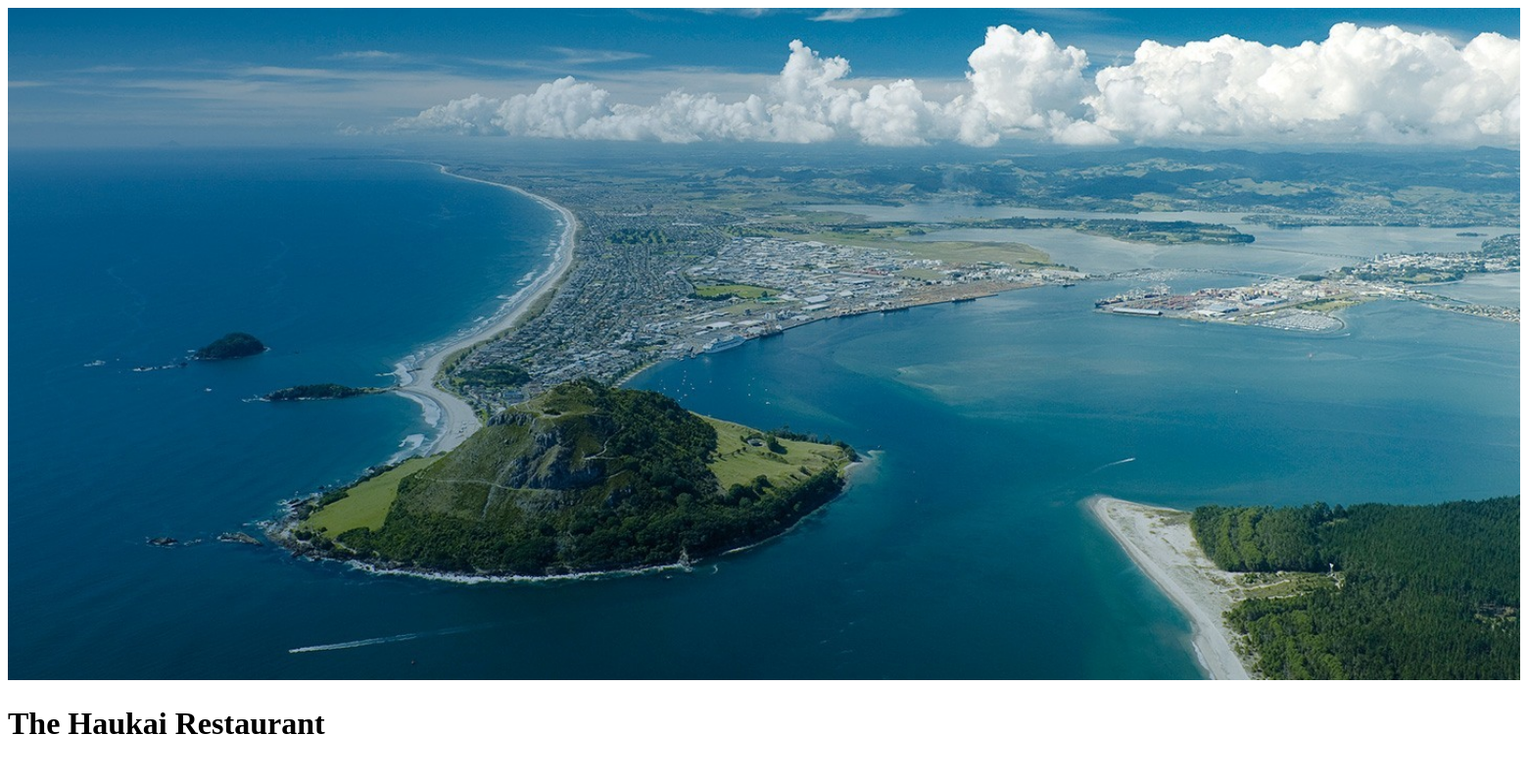
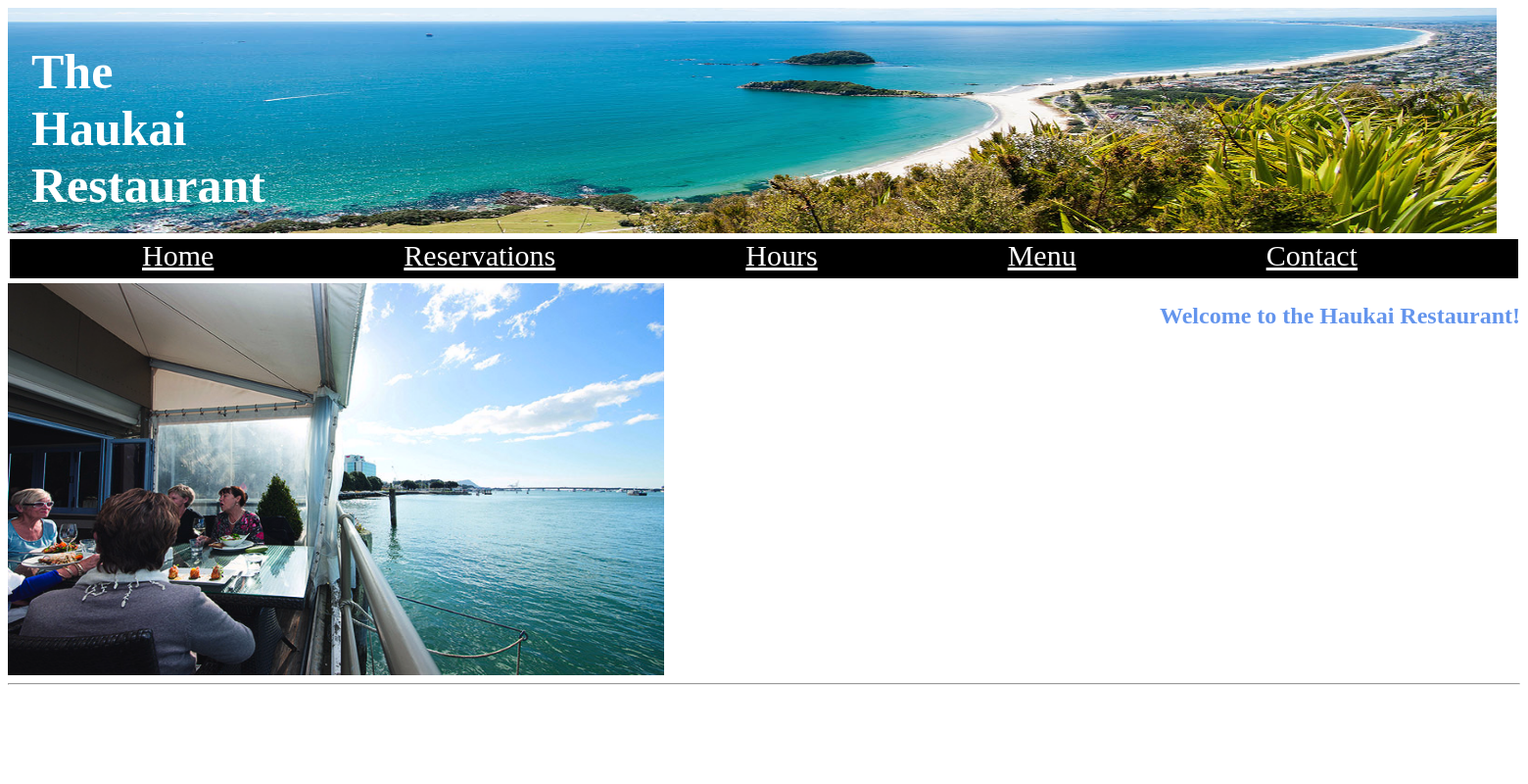
Before and after one commit to CeliaEva98/CeliaEva98.github.io, a PHP site: page / in a window 1560 px wide. Shown: the whole page at 98% size. Run offline with PHP 8.4, Linux system fonts and the light colour scheme.

Commit message:
updated main page

```diff
--- a/index.html
+++ b/index.html
@@ -7,13 +7,26 @@
     </head>
     <body>
         <header class="header">
-            <div class="container">
-                <img id="headerimage" src="images/BOP.jpg" alt="Bird's eye-view of the Bay of Plenty">
-                <div class="text-block">
-                    <h1>The Haukai Restaurant</h1>
+                <div class="relative">
+                    <img class="BOP" src="images/BOP.jpg" alt="Bird's eye-view of the Bay of Plenty">
+                    <h1 class="absolute-text">The Haukai Restaurant</h1>
                 </div>
-            </div>
+        </header>
 
-        </header>
+        <ul class="navmenu">
+            <li><a href="index.html">Home</a></li>
+            <li><a href ="reservations.html">Reservations</a></li>
+            <li><a href="hours.html">Hours</a></li>
+            <li><a href="menu.html">Menu</a></li>
+            <li><a href="contact.html">Contact</a></li>
+        </ul>
+
+        <img class="restaurantimg1" src="images/restaurantview.jpg" alt="The view of the ocean from the Haukai Restaurant with
+        some guests enjoying their meals">
+
+        <h2 class="welcome"> Welcome to the Haukai Restaurant!</h2>
+
+        <hr>
+
     </body>
 </html>
--- a/styles/styles.css
+++ b/styles/styles.css
@@ -1,10 +1,51 @@
-#headerimage {
-    position: relative;
-    width: 100%;
-    height:1%;
+.relative {
+    position:relative;
+    width:60px;
 }
+.absolute-text{
+    position: absolute;
+    bottom:0;
+    font-size:50px;
+    padding:40%;
+    width:110%;
+    text-align:center;
+    color:white;
+    margin:0;
 
-#text-block{
-    position: absolute;
+}
+.BOP {
+    height:230px;
+    width:1520px;
+
+}
+.navmenu{
+    margin:2px;
+    margin-bottom:5px;
+    background-color: black;
+    height:40px;
+}
+.navmenu li{
+    display:inline;
+    font-size:30px;
+    text-align:right;
+    margin:95px;
     color: white;
 }
+.navmenu li a{
+    color:white;
+}
+.navmenu li a:hover{
+    color: blue;
+}
+.restaurantimg1{
+    width:670px;
+    height:400px;
+    display:inline-block;
+    vertical-align: top;
+
+}
+.welcome {
+    float:right;
+    text-align:right;
+    color:cornflowerblue;
+}
```
Also changed, not shown: images/BOP.jpg.
